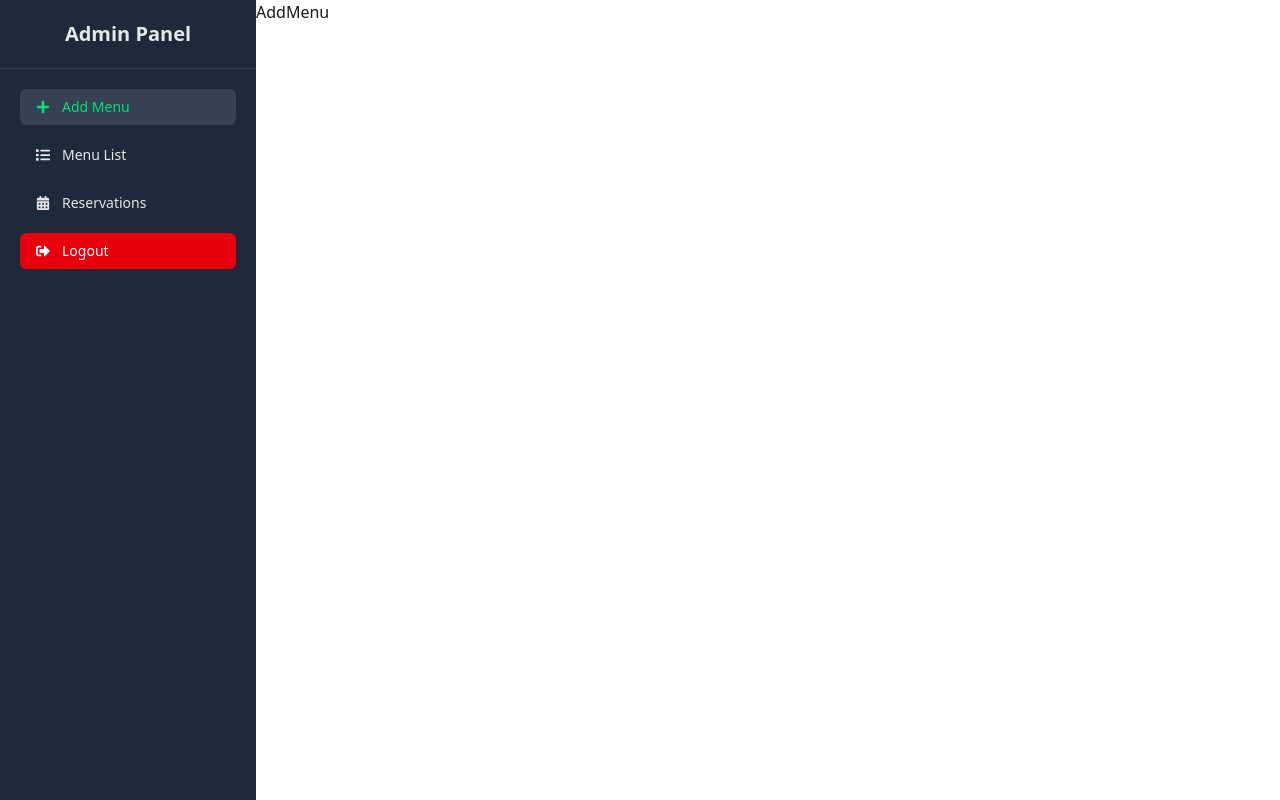
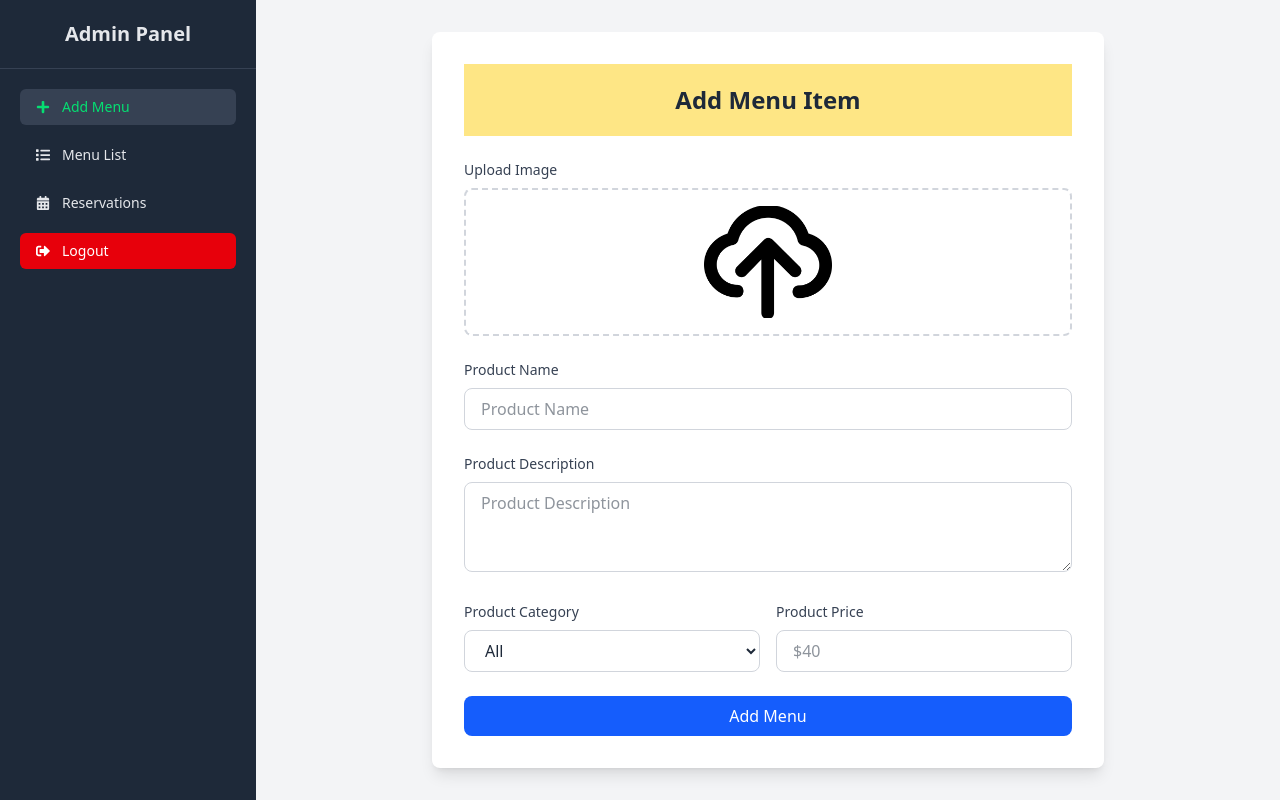
Before and after one commit to dev-pritamdutta/Restaurant-reservation, a React (Vite) app in the folder admin/: page /add in a window 1280 px wide. Built offline with nearby package versions, Linux system fonts and the light colour scheme; sample sign-in values are in the browser's storage.

Commit message:
AddMenu Ui design is done

```diff
--- a/admin/src/pages/AddMenu.jsx
+++ b/admin/src/pages/AddMenu.jsx
@@ -1,9 +1,120 @@
-import React from 'react'
+import React from "react";
+import upload_img from "../assets/upload_img.png";
+import { useState } from "react";
 
-const AddMenu = () => {
+const AddMenu = ({ token }) => {
+  const [image, setImage] = useState(null);
+  const [name, setName] = useState("");
+  const [description, setDescription] = useState("");
+  const [category, setCategory] = useState("All");
+  const [price, setPrice] = useState("");
+
   return (
-    <div>AddMenu</div>
-  )
-}
+    <div className="min-h-screen bg-gray-100 flex items-center justify-center">
+      <div className="w-full max-w-2xl bg-white rounded-lg shadow-lg p-8">
+        <h2 className="text-2xl p-5 bg-amber-200 font-bold text-gray-800 text-center mb-6">
+          Add Menu Item
+        </h2>
+        <form className="space-y-6">
+          {/* Upload Image */}
+          <div>
+            <p className="text-sm font-medium text-gray-700 mb-2">
+              Upload Image
+            </p>
+            <div className="flex items-center justify-center border-2 border-dashed border-gray-300 rounded-lg p-4">
+              <label htmlFor="image" className="cursor-pointer">
+                <img
+                  src={!image ? upload_img : URL.createObjectURL(image)}
+                  alt="upload_img"
+                  className="w-32 h-28 object-cover rounded-lg"
+                />
+                <input
+                  onChange={(e) => setImage(e.target.files[0])}
+                  type="file"
+                  id="image"
+                  hidden
+                />
+              </label>
+            </div>
+          </div>
 
-export default AddMenu
+          {/* Product Name */}
+          <div>
+            <p className="text-sm font-medium text-gray-700 mb-2">
+              Product Name
+            </p>
+            <input
+              value={name}
+              onChange={(e) => setName(e.target.value)}
+              type="text"
+              placeholder="Product Name"
+              required
+              className="w-full px-4 py-2 border border-gray-300 rounded-lg text-gray-800 focus:outline-none focus:ring-2 focus:ring-blue-500"
+            />
+          </div>
+
+          {/* Product Description */}
+          <div>
+            <p className="text-sm font-medium text-gray-700 mb-2">
+              Product Description
+            </p>
+            <textarea
+              value={description}
+              onChange={(e) => setDescription(e.target.value)}
+              placeholder="Product Description"
+              required
+              className="w-full px-4 py-2 border border-gray-300 rounded-lg text-gray-800 focus:outline-none focus:ring-2 focus:ring-blue-500"
+              rows="3"
+            ></textarea>
+          </div>
+          {/* category and price */}
+          <div className="grid grid-cols-1 md:grid-cols-2 gap-4">
+            <div>
+              <p className="text-sm font-medium text-gray-700 mb-2">
+                Product Category
+              </p>
+              <select
+                value={category}
+                onChange={(e) => setCategory(e.target.value)}
+                className="w-full px-4 py-2 border border-gray-300 rounded-lg text-gray-800 bg-white focus:outline-none focus:ring-2 focus:ring-blue-500"
+              >
+                <option value="All">All</option>
+                <option value="Spaghetti">Spaghetti</option>
+                <option value="Pizza">Pizza</option>
+                <option value="Rice">Rice</option>
+                <option value="Noodles">Noodles</option>
+                <option value="Chicken">Chicken</option>
+                <option value="Drinks">Drinks</option>
+              </select>
+            </div>
+
+            {/* Product Price */}
+            <div>
+              <p className="text-sm font-medium text-gray-700 mb-2">
+                Product Price
+              </p>
+              <input
+                value={price}
+                onChange={(e) => setPrice(e.target.value)}
+                type="number"
+                placeholder="$40"
+                className="w-full px-4 py-2 border border-gray-300 rounded-lg text-gray-800 focus:outline-none focus:ring-2 focus:ring-blue-500"
+              />
+            </div>
+          </div>
+          {/* Product Category */}
+
+          {/* Submit Button */}
+          <button
+            type="submit"
+            className="w-full cursor-pointer bg-blue-600 text-white py-2 rounded-lg hover:bg-blue-700 focus:outline-none focus:ring-2 focus:ring-blue-500"
+          >
+            Add Menu
+          </button>
+        </form>
+      </div>
+    </div>
+  );
+};
+
+export default AddMenu;
```
Also changed, not shown: admin/src/assets/upload_img.png (added).
